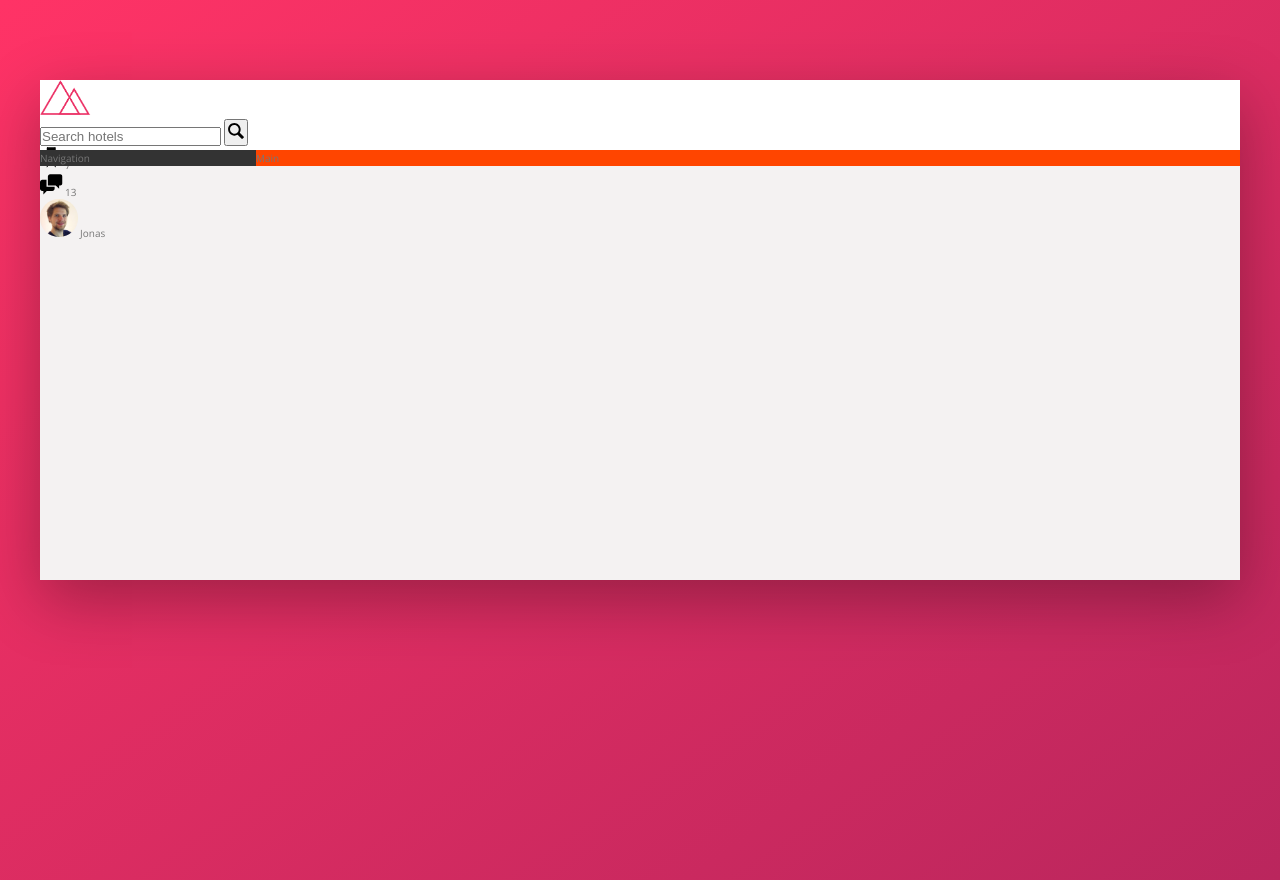
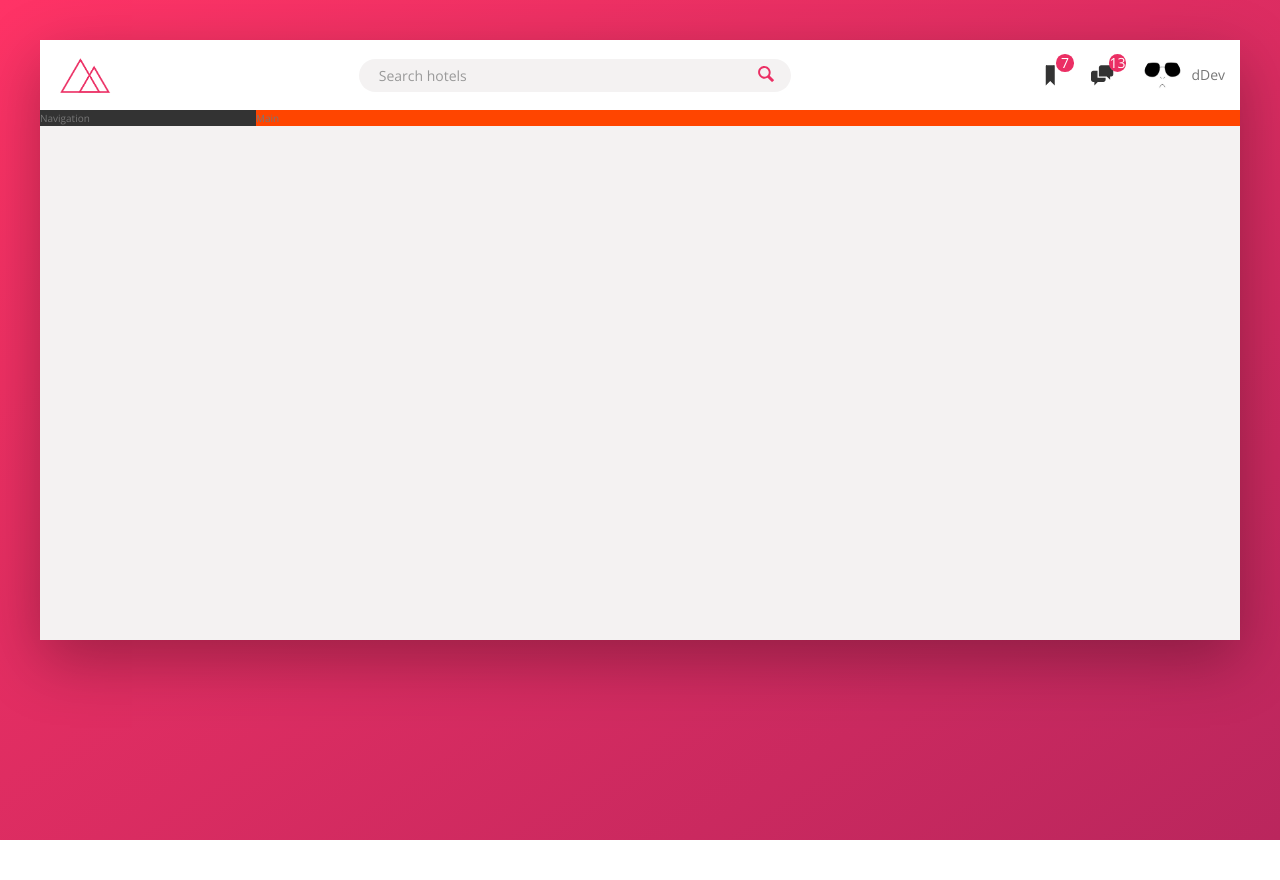
Before and after one commit to duongbui234/template, a website: page trillo_project/index.html in a window 1280 px wide. After the commit the page ends 840 px from the top, so only its background shows below. Drawn offline with nearby package versions, Linux system fonts and the light colour scheme.

Commit message:
finish header component

```diff
--- a/trillo_project/index.html
+++ b/trillo_project/index.html
@@ -38,8 +38,8 @@
                     <span class="user-nav__notification">13</span>
                 </div>
                 <div class="user-nav__user">
-                    <img src="./img/user.jpg" alt="user-photo" class="user-nav__user-photo">
-                    <span class="user-nav__user-name">Jonas</span>
+                    <img src="./img/duong.jpg" alt="user-photo" class="user-nav__user-photo">
+                    <span class="user-nav__user-name">dDev</span>
                 </div>
             </nav>
         </header>
--- a/trillo_project/sass/_base.scss
+++ b/trillo_project/sass/_base.scss
@@ -41,6 +41,6 @@ body {
   );
   background-size: cover;
   background-repeat: no-repeat;
-  height: 100vh;
   color: var(--color-grey-dark-2);
+  min-height: 100vh;
 }
--- a/trillo_project/sass/main.scss
+++ b/trillo_project/sass/main.scss
@@ -2,42 +2,109 @@
 
 .container {
   max-width: 120rem;
-  min-height: 50rem;
-  margin: 8rem auto;
+  min-height: 60rem;
+  margin: 4rem auto;
   background-color: var(--color-grey-light-2);
   box-shadow: var(--shadow-dark);
 }
 .header {
   height: 7rem;
+  font-size: 1.4rem;
   background-color: #fff;
   border-bottom: var(--color-grey-light-2);
+  display: flex;
+  justify-content: space-between;
+  align-items: center;
   .logo {
     height: 3.5rem;
+    margin-left: 2rem;
   }
   .search {
+    flex: 0 0 40%;
+    display: flex;
+    justify-content: center;
+    align-items: center;
     &__input {
+      font-family: inherit;
+      font-size: inherit;
+      color: inherit;
+      width: inherit;
+      background-color: var(--color-grey-light-2);
+      border: none;
+      padding: 0.7rem 2rem;
+      border-radius: 2rem;
+      width: 90%;
+      transition: all 0.3s;
+      margin-right: -3.5rem;
+      &:focus {
+        width: 100%;
+        outline: none;
+        background-color: var(--color-grey-light-3);
+      }
+      &:focus + .search__button {
+        background-color: var(--color-grey-light-3);
+      }
+
+      &::-webkit-input-placeholder {
+        font-weight: 100;
+        color: var(--color-grey-dark-3);
+      }
     }
+
     &__button {
+      border: none;
+      background-color: var(--color-grey-light-2);
     }
     &__icon {
       height: 2rem;
       width: 2rem;
+      fill: var(--color-primary);
     }
   }
   .user-nav {
+    display: flex;
+    align-items: center;
+    align-self: stretch;
+    & > * {
+      padding: 0 1.5rem;
+      cursor: pointer;
+      transition: all 0.5s;
+      height: 100%;
+    }
+    & > *:hover {
+      background-color: var(--color-grey-light-3);
+    }
     &__icon-box {
+      display: flex;
+      align-items: center;
+      position: relative;
     }
     &__icon {
       height: 2.25rem;
       width: 2.25rem;
+      fill: var(--color-grey-dark-1);
     }
     &__notification {
+      position: absolute;
+      top: 20%;
+      right: 5%;
+      height: 1.75rem;
+      width: 1.75rem;
+      border-radius: 50%;
+      background-color: var(--color-primary);
+      color: #fff;
+      display: flex;
+      align-items: center;
+      justify-content: center;
     }
     &__user {
+      display: flex;
+      align-items: center;
     }
     &__user-photo {
       height: 3.75rem;
       border-radius: 50%;
+      margin-right: 1rem;
     }
     &__user-name {
     }
```
Also changed, not shown: trillo_project/img/duong.jpg (added), trillo_project/sass/main.css, 1 other file.
